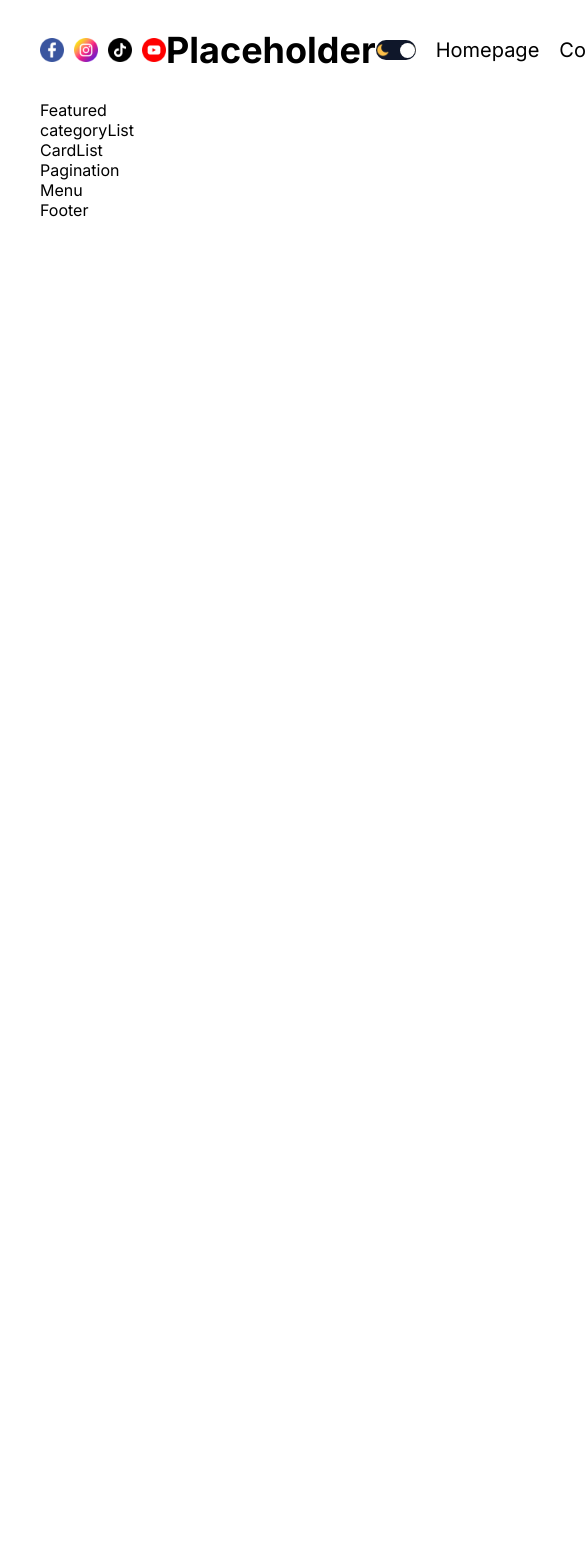
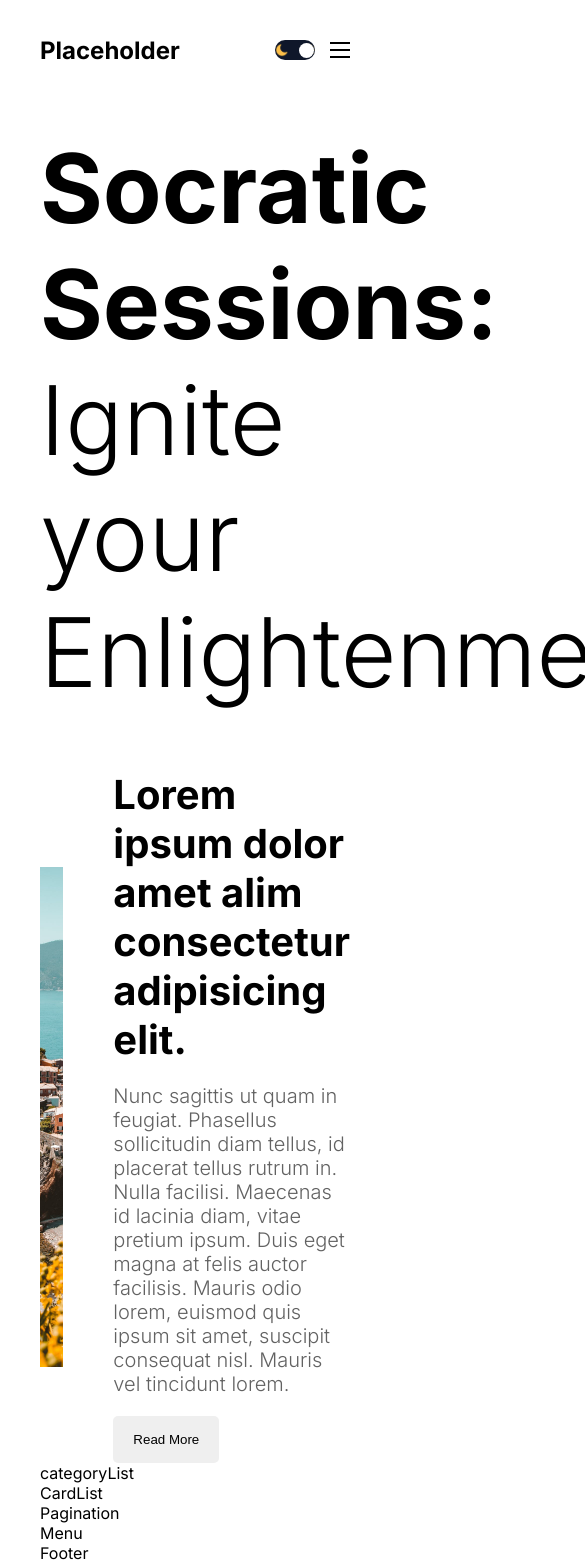
Before and after one commit to AaronTi30/blog-app, a Next.js app: page / in a window 390 px wide. Shown: the top 1563 px of the page, 585 px wide, since content can reach past the window. Before the commit the page ends 844 px from the top, so only its background shows below. Built offline with nearby package versions, Linux system fonts and the light colour scheme.

Commit message:
feat(header): responsive hamburger menu

```diff
--- a/src/app/globals.css
+++ b/src/app/globals.css
@@ -26,6 +26,13 @@
     --textColor:#ddd;
     --softBg:#1f273a;
     --softTextColor:#a6a6a6;
+}
+
+.light {
+    --bg:white;
+    --textColor: black;
+    --softBg: #f0f0f0;
+    --softTextColor:#626262
 }
 
 .container{
--- a/src/components/authLinks/AuthLinks.jsx
+++ b/src/components/authLinks/AuthLinks.jsx
@@ -1,18 +1,46 @@
+"use client";
+
 import Link from "next/link";
 import styles from "./authLinks.module.css";
+import { useState } from "react";
 
 const AuthLinks = () => {
+  const [open, setOpen] = useState(false);
   // temporary
   const status = "authenticated";
   return (
     <>
       {status === "notauthenticated" ? (
-        <Link href="/login">Login</Link>
+        <Link href="/login" className={styles.link}>
+          Login
+        </Link>
       ) : (
         <>
-          <Link href="/write">Write</Link>
+          <Link href="/write" className={styles.link}>
+            Write
+          </Link>
           <span className={styles.link}>Logout</span>
         </>
+      )}
+      <div className={styles.burger} onClick={() => setOpen(!open)}>
+        <div className={styles.line}></div>
+        <div className={styles.line}></div>
+        <div className={styles.line}></div>
+      </div>
+      {open && (
+        <div className={styles.responsiveMenu}>
+          <Link href="/">Homepage</Link>
+          <Link href="/">About</Link>
+          <Link href="/">Contact</Link>
+          {status === "notauthenticated" ? (
+            <Link href="/login">Login</Link>
+          ) : (
+            <>
+              <Link href="/write">Write</Link>
+              <span className={styles.link}>Logout</span>
+            </>
+          )}
+        </div>
       )}
     </>
   );
--- a/src/components/authLinks/authLinks.module.css
+++ b/src/components/authLinks/authLinks.module.css
@@ -1,3 +1,42 @@
 .link {
     cursor: pointer;
 }
+
+.burger {
+    width: 20px;
+    height: 16px;
+    flex-direction: column;
+    justify-content: space-between;
+    cursor: pointer;
+    display: none;
+}
+
+.line {
+    width: 100%;
+    height: 2px;
+    background-color: var(--textColor);
+}
+
+.responsiveMenu {
+    position: absolute;
+    top: 100px;
+    left: 0;
+    background-color: var(--bg);
+    height: calc(100vh - 100px);
+    width: 100%;
+    display: flex;
+    flex-direction: column;
+    align-items: center;
+    justify-content: center;
+    gap: 50px;
+    font-size: 36px;
+}
+
+@media screen and (max-width:640px) {
+    .burger {
+        display: flex;
+    }
+    .link {
+        display: none;
+    }
+}
--- a/src/components/featured/Featured.jsx
+++ b/src/components/featured/Featured.jsx
@@ -1,11 +1,33 @@
-import React from 'react'
-import styles from "./featured.module.css"
-
+import React from "react";
+import styles from "./featured.module.css";
+import Image from "next/image";
 
 const Featured = () => {
   return (
-    <div className={styles.container}>Featured</div>
-  )
-}
+    <div className={styles.container}>
+      <h1 className={styles.title}>
+        <b>Socratic Sessions:</b> Ignite your Enlightenment.
+      </h1>
+      <div className={styles.post}>
+        <div className={styles.imgContainer}>
+          <Image src="/p1.jpeg" alt="" fill className={styles.image} />
+        </div>
+        <div className={styles.textContainer}>
+          <h1 className={styles.postTitle}>
+            Lorem ipsum dolor amet alim consectetur adipisicing elit.
+          </h1>
+          <p className={styles.postDesc}>
+            Nunc sagittis ut quam in feugiat. Phasellus sollicitudin diam
+            tellus, id placerat tellus rutrum in. Nulla facilisi. Maecenas id
+            lacinia diam, vitae pretium ipsum. Duis eget magna at felis auctor
+            facilisis. Mauris odio lorem, euismod quis ipsum sit amet, suscipit
+            consequat nisl. Mauris vel tincidunt lorem.
+          </p>
+          <button className={styles.button}>Read More</button>
+        </div>
+      </div>
+    </div>
+  );
+};
 
-export default Featured
+export default Featured;
--- a/src/components/featured/featured.module.css
+++ b/src/components/featured/featured.module.css
@@ -1,3 +1,49 @@
 .container {
+    margin-top: 30px;
+}
 
+.title{
+    font-size: 96px;
+    font-weight: 300;
 }
+
+.post {
+    margin-top: 60px;
+    display: flex;
+    align-items: center;
+    gap: 50px;
+}
+
+.imgContainer {
+    flex: 1;
+    height: 500px;
+    position: relative;
+}
+
+.image {
+    object-fit: cover;
+}
+
+.textContainer {
+    flex: 1;
+    display: flex;
+    flex-direction: column;
+    gap:20px;
+}
+
+.postTitle {
+    font-size: 40px;
+}
+
+.postDesc {
+    font-size: 20px;
+    font-weight: 300;
+    color: var(--softTextColor);
+}
+
+.button {
+    padding: 16px 20px;
+    border: none;
+    border-radius: 5px;
+    width: max-content;
+}
--- a/src/components/navbar/Navbar.jsx
+++ b/src/components/navbar/Navbar.jsx
@@ -17,9 +17,15 @@
       <div className={styles.logo}>Placeholder</div>
       <div className={styles.links}>
         <ThemeToggle />
-        <Link href="/">Homepage</Link>
-        <Link href="/">Contact</Link>
-        <Link href="/">About</Link>
+        <Link href="/" className={styles.link}>
+          Homepage
+        </Link>
+        <Link href="/" className={styles.link}>
+          Contact
+        </Link>
+        <Link href="/" className={styles.link}>
+          About
+        </Link>
         <AuthLinks />
       </div>
     </div>
--- a/src/components/navbar/navbar.module.css
+++ b/src/components/navbar/navbar.module.css
@@ -25,3 +25,37 @@
     flex: 1;
     font-size: 20px;
 }
+
+@media screen and (max-width:1280px) {
+    .logo{
+        font-size: 32px;
+    }
+    .links{
+        font-size: 18px;
+        gap: 15px;
+    }
+}
+
+@media screen and (max-width: 1024px) {
+    .social {
+        display: none;
+    }
+    .logo {
+        text-align: left;
+    }
+}
+
+@media screen and (max-width: 768px) {
+    .logo {
+        font-size: 24px;
+    }
+}
+
+@media screen and (max-width: 640px) {
+    .links {
+        justify-content: flex-end;
+    }
+    .link {
+        display: none;
+    }
+}
```
